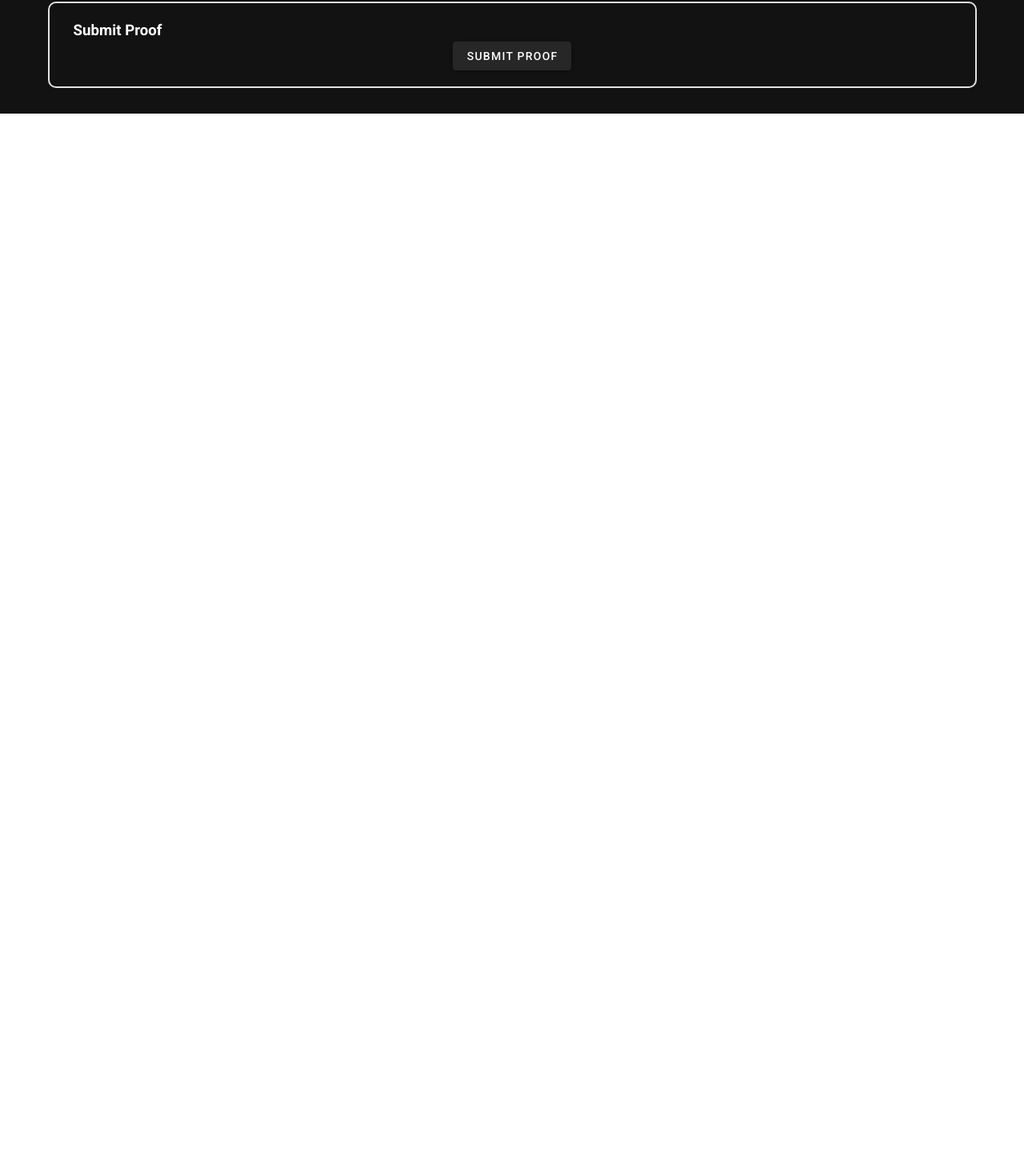
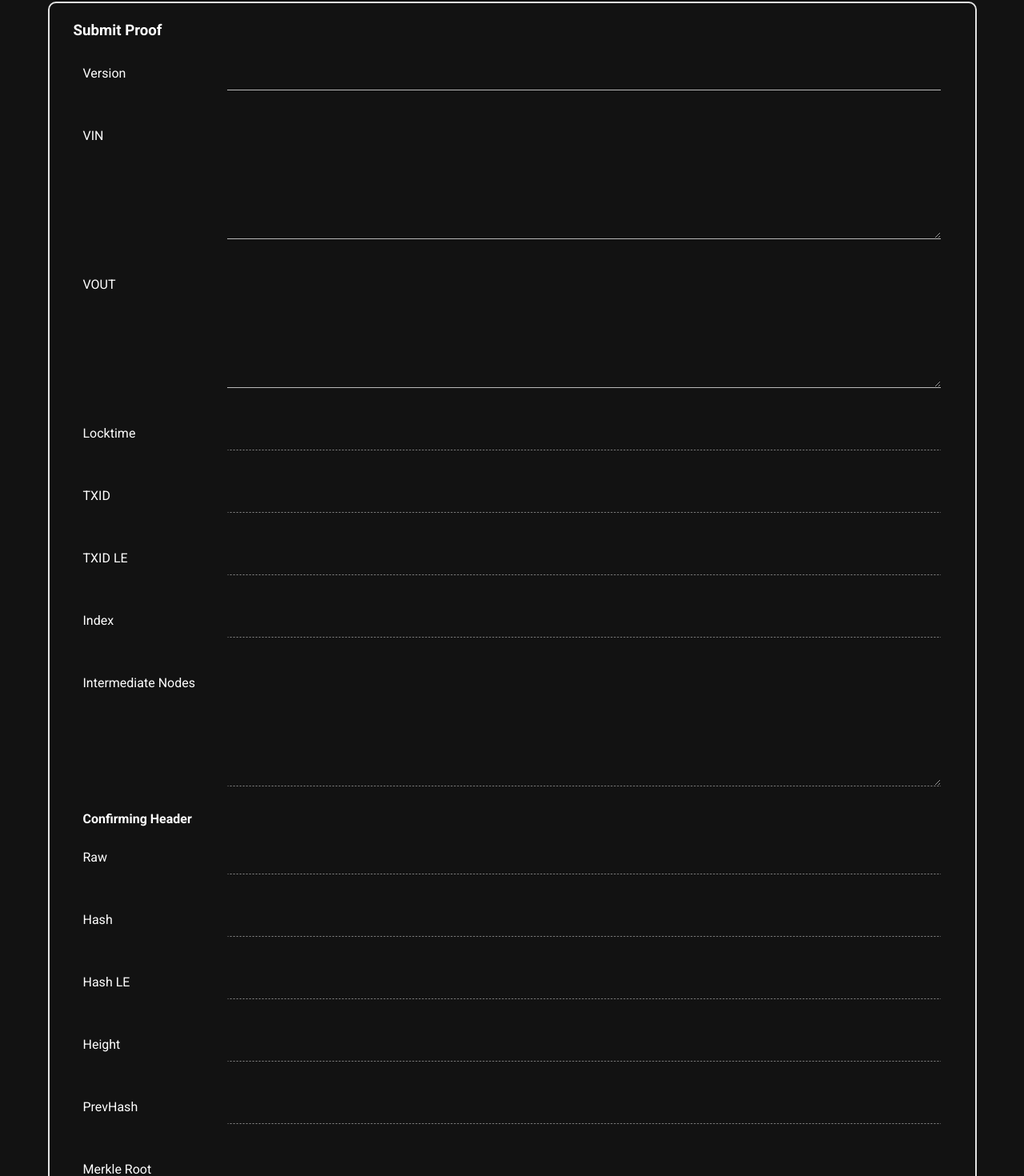
Before and after one commit to summa-tx/burning-bitcoin, a Vue app in the folder frontend/: page / in a window 1280 px wide. Shown: the part 992-2462 px from the top of the page at 80% size. Before the commit the page ends 1134 px from the top, so only its background shows below. Built offline with nearby package versions, Linux system fonts and the light colour scheme.

Commit message:
Make proof pretty

```diff
--- a/frontend/src/components/Main-Form.vue
+++ b/frontend/src/components/Main-Form.vue
@@ -63,8 +63,164 @@
                 <h3>Submit Proof</h3>
               </v-flex>
               <v-flex>
-                {{ proof }}
+                {{ }}
               </v-flex>
+              <v-container>
+                <v-row dense>
+                  <v-col sm="2" class="pt-5">Version</v-col>
+                  <v-col sm="10">
+                    <v-text-field
+                      readonly
+                      class="proof-item"
+                      :placeholder="proof.version"
+                    ></v-text-field>
+                  </v-col>
+                </v-row>
+                <v-row dense>
+                  <v-col sm="2" class="pt-5">VIN</v-col>
+                  <v-col sm="10">
+                    <v-textarea
+                      readonly
+                      class="proof-item"
+                      :placeholder="proof.vin"
+                    ></v-textarea>
+                  </v-col>
+                </v-row>
+                <v-row dense>
+                  <v-col sm="2" class="pt-5">VOUT</v-col>
+                  <v-col sm="10">
+                    <v-textarea
+                      readonly
+                      class="proof-item"
+                      :placeholder="proof.vout"
+                    ></v-textarea>
+                  </v-col>
+                </v-row>
+                <v-row dense>
+                  <v-col sm="2" class="pt-5">Locktime</v-col>
+                  <v-col sm="10">
+                    <v-text-field
+                      disabled
+                      class="proof-item"
+                      :placeholder="proof.locktime"
+                    ></v-text-field>
+                  </v-col>
+                </v-row>
+                <v-row dense>
+                  <v-col sm="2" class="pt-5">TXID</v-col>
+                  <v-col sm="10">
+                    <v-text-field
+                      disabled
+                      class="proof-item"
+                      :placeholder="proof.tx_id"
+                    ></v-text-field>
+                  </v-col>
+                </v-row>
+                <v-row dense>
+                  <v-col sm="2" class="pt-5">TXID LE</v-col>
+                  <v-col sm="10">
+                    <v-text-field
+                      disabled
+                      class="proof-item"
+                      :placeholder="proof.tx_id_le"
+                    ></v-text-field>
+                  </v-col>
+                </v-row>
+                <v-row dense>
+                  <v-col sm="2" class="pt-5">Index</v-col>
+                  <v-col sm="10">
+                    <v-text-field
+                      disabled
+                      class="proof-item"
+                      :placeholder="proof.index"
+                    ></v-text-field>
+                  </v-col>
+                </v-row>
+                <v-row dense>
+                  <v-col sm="2" class="pt-5">Intermediate Nodes</v-col>
+                  <v-col sm="10">
+                    <v-textarea
+                      disabled
+                      class="proof-item"
+                      :placeholder="proof.intermediate_nodes"
+                    ></v-textarea>
+                  </v-col>
+                </v-row>
+                <v-row dense>
+                  <v-col><h4>Confirming Header</h4></v-col>
+                  <v-col></v-col>
+                </v-row>
+                <v-row dense>
+                  <v-col sm="2" class="pt-5">Raw</v-col>
+                  <v-col sm="10">
+                    <v-text-field
+                      disabled
+                      class="proof-item"
+                      :placeholder="proof.confirming_header.raw"
+                    ></v-text-field>
+                  </v-col>
+                </v-row>
+                <v-row dense>
+                  <v-col sm="2" class="pt-5">Hash</v-col>
+                  <v-col sm="10">
+                    <v-text-field
+                      disabled
+                      class="proof-item"
+                      :placeholder="proof.confirming_header.hash"
+                    ></v-text-field>
+                  </v-col>
+                </v-row>
+                <v-row dense>
+                  <v-col sm="2" class="pt-5">Hash LE</v-col>
+                  <v-col sm="10">
+                    <v-text-field
+                      disabled
+                      class="proof-item"
+                      :placeholder="proof.confirming_header.hash_le"
+                    ></v-text-field>
+                  </v-col>
+                </v-row>
+                <v-row dense>
+                  <v-col sm="2" class="pt-5">Height</v-col>
+                  <v-col sm="10">
+                    <v-text-field
+                      disabled
+                      class="proof-item"
+                      :placeholder="proof.confirming_header.height"
+                    ></v-text-field>
+                  </v-col>
+                </v-row>
+                <v-row dense>
+                  <v-col sm="2" class="pt-5">PrevHash</v-col>
+                  <v-col sm="10">
+                    <v-text-field
+                      disabled
+                      class="proof-item"
+                      :placeholder="proof.confirming_header.prevhash"
+                    ></v-text-field>
+                  </v-col>
+                </v-row>
+                <v-row dense>
+                  <v-col sm="2" class="pt-5">Merkle Root</v-col>
+                  <v-col sm="10">
+                    <v-text-field
+                      disabled
+                      class="proof-item"
+                      :placeholder="proof.confirming_header.merkle_root"
+                    ></v-text-field>
+                  </v-col>
+                </v-row>
+                <v-row dense>
+                  <v-col sm="2" class="pt-5">Merkle Root LE</v-col>
+                  <v-col sm="10">
+                    <v-text-field
+                      disabled
+                      class="proof-item"
+                      :placeholder="proof.confirming_header.merkle_root_le"
+                    ></v-text-field>
+                  </v-col>
+                </v-row>
+              </v-container>
               <v-layout justify-center>
                 <v-btn
                   :disabled="!validProof"
@@ -103,7 +259,25 @@ export default {
     return {
       txid: 'eeab514286b0968957b875faa9486945e76bec9d6d1fa4762351f2cfe6a2aa8d',
       numOfHeaders: null,
-      proof: null,
+      proof: {
+        version: null,
+        vin: null,
+        vout: null,
+        locktime: null,
+        tx_id: null,
+        tx_id_le: null,
+        index: null,
+        intermediate_nodes: null,
+        confirming_header: {
+          raw: null,
+          hash: null,
+          hash_le: null,
+          height: null,
+          prevhash: null,
+          merkle_root: null,
+          merkle_root_le: null,
+        }
+      },
       validTxid: true,
       validProof: false,
       rules: {
@@ -120,7 +294,22 @@ export default {
       axios.post('http://localhost:3000/getProof', { txid: this.txid })
         .then((res) => {
           console.log({res})
-          this.proof = res.data.proof.pretty
+          this.proof.version = res.data.proof.pretty.version
+          this.proof.vin = res.data.proof.pretty.vin
+          this.proof.vout = res.data.proof.pretty.vout
+          this.proof.locktime = res.data.proof.pretty.locktime
+          this.proof.tx_id = res.data.proof.pretty.tx_id
+          this.proof.tx_id_le = res.data.proof.pretty.tx_id_le
+          this.proof.index = res.data.proof.pretty.index
+          this.proof.confirming_header.raw = res.data.proof.pretty.confirming_header.raw
+          this.proof.confirming_header.hash = res.data.proof.pretty.confirming_header.hash
+          this.proof.confirming_header.hash_le = res.data.proof.pretty.confirming_header.hash_le
+          this.proof.confirming_header.height = res.data.proof.pretty.confirming_header.height
+          this.proof.confirming_header.prevhash = res.data.proof.pretty.confirming_header.prevhash
+          this.proof.confirming_header.merkle_root = res.data.proof.pretty.confirming_header.merkle_root
+          this.proof.confirming_header.merkle_root_le = res.data.proof.pretty.confirming_header.merkle_root_le
+          this.proof.intermediate_nodes = res.data.proof.pretty.intermediate_nodes
+          console.log(this.proof.version)
           this.rawProof = res.data.proof.raw
           this.validProof = true
         })
```
